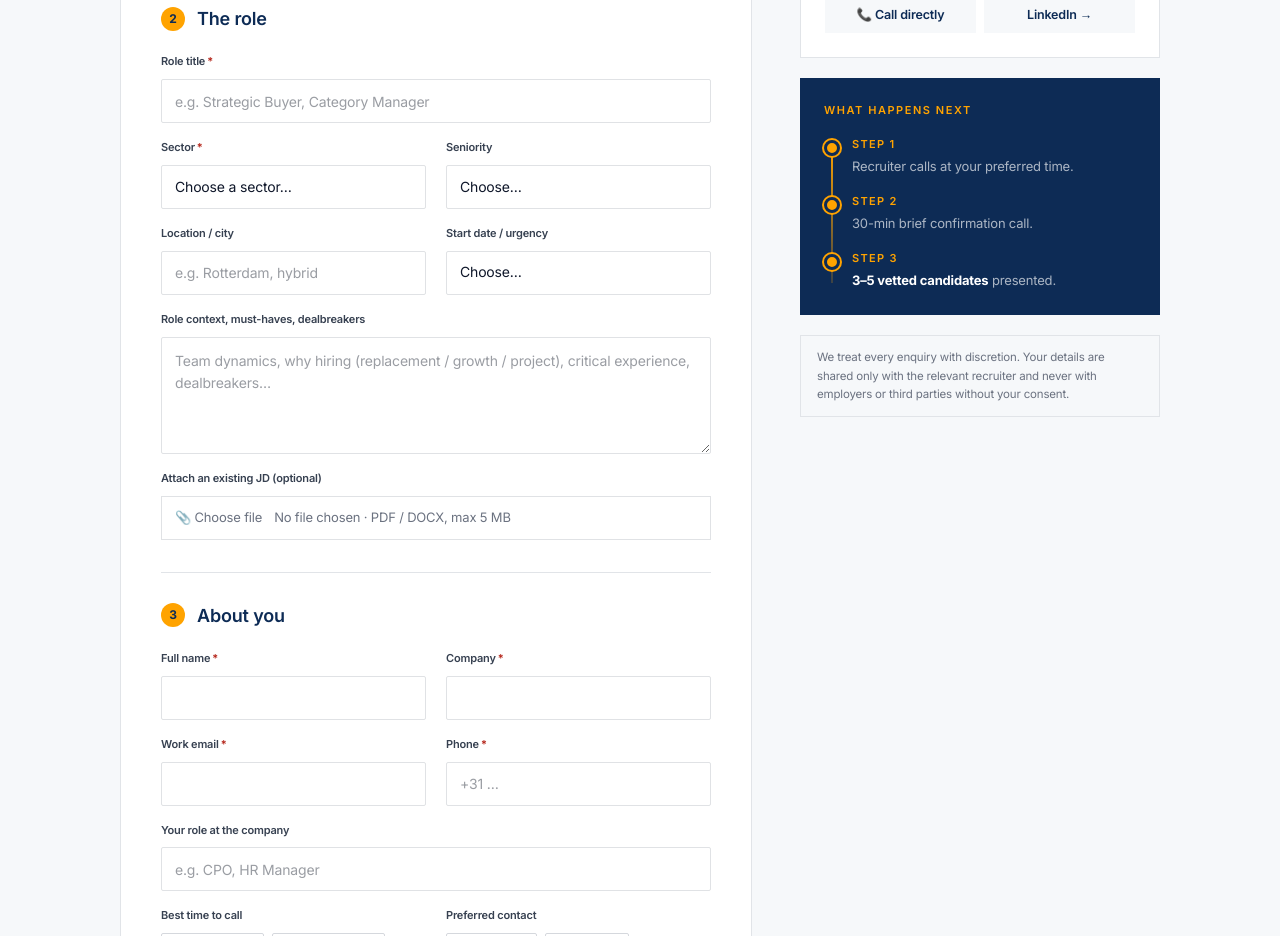
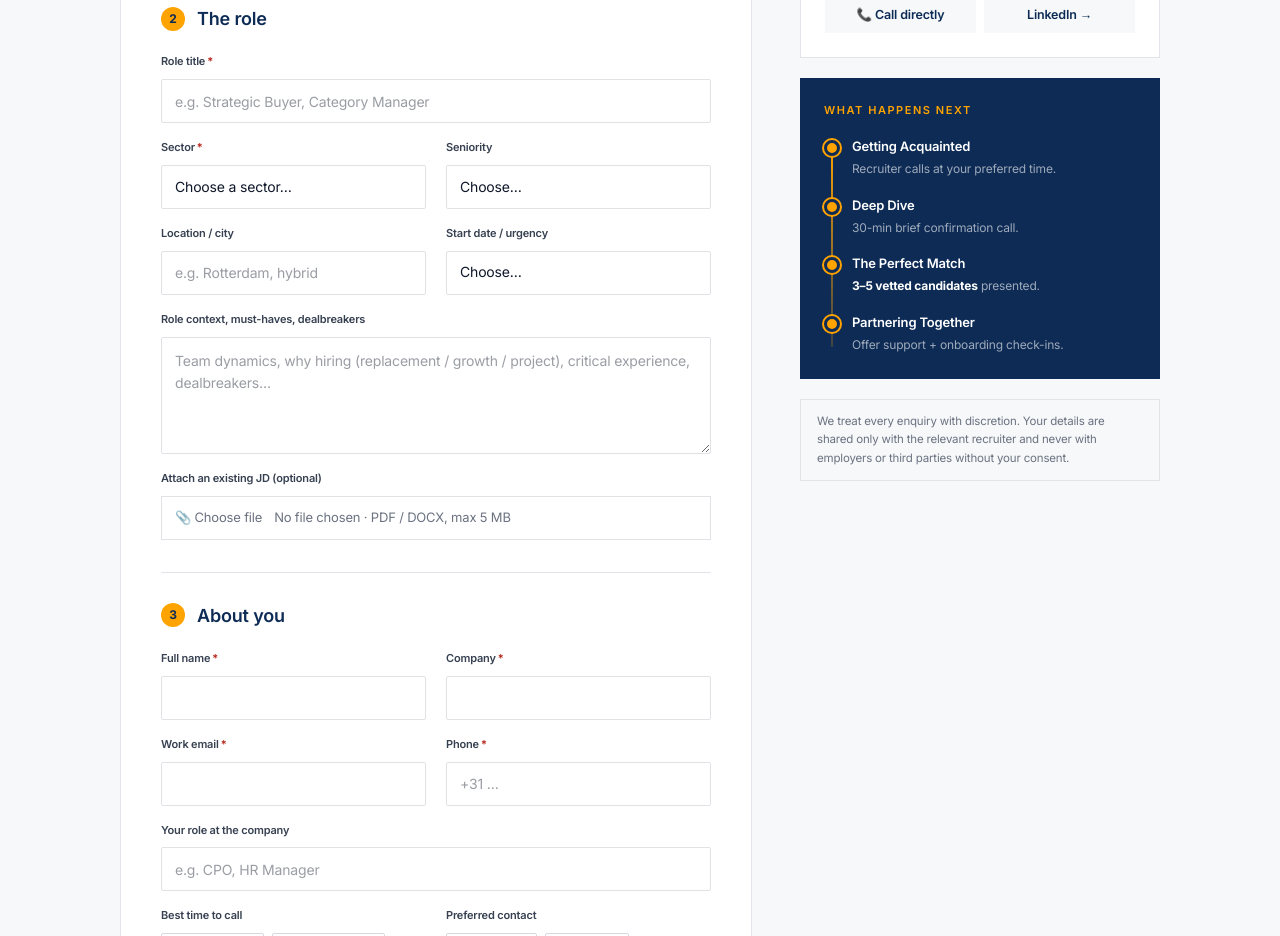
Before and after one commit to Kings-77dev/Xentys, a Next.js app: page /consultation in a window 1280 px wide. Shown: the part 840-1776 px from the top of the page. Built offline with nearby package versions, Linux system fonts and the light colour scheme.

Commit message:
Consultation sidebar: 4-step 'What happens next' with named titles

```diff
--- a/src/app/consultation/page.tsx
+++ b/src/app/consultation/page.tsx
@@ -379,14 +379,15 @@ export default function ConsultationPage() {
                   {/* Amber timeline line */}
                   <div className="absolute left-[7px] top-2 bottom-2 w-0.5 bg-gradient-to-b from-amber to-amber/20" aria-hidden="true" />
                   {[
-                    { day: "Step 1", text: "Recruiter calls at your preferred time." },
-                    { day: "Step 2", text: "30-min brief confirmation call." },
-                    { day: "Step 3", text: <><strong className="text-white">3–5 vetted candidates</strong> presented.</> },
+                    { title: "Getting Acquainted",  text: "Recruiter calls at your preferred time." },
+                    { title: "Deep Dive",           text: "30-min brief confirmation call." },
+                    { title: "The Perfect Match",   text: <><strong className="text-white">3–5 vetted candidates</strong> presented.</> },
+                    { title: "Partnering Together", text: "Offer support + onboarding check-ins." },
                   ].map((s) => (
-                    <li key={s.day} className="pl-7 relative">
+                    <li key={s.title} className="pl-7 relative">
                       <span className="absolute left-0 top-1 w-4 h-4 rounded-full bg-amber border-[3px] border-navy shadow-[0_0_0_2px_#ffa300] block" aria-hidden="true" />
-                      <span className="text-[11px] font-semibold tracking-[0.12em] uppercase text-amber block mb-0.5">{s.day}</span>
-                      <p className="text-[13px] text-white/65 leading-relaxed m-0">{s.text}</p>
+                      <span className="text-[13px] font-semibold text-white block mb-0.5">{s.title}</span>
+                      <p className="text-[12px] text-white/60 leading-relaxed m-0">{s.text}</p>
                     </li>
                   ))}
                 </ol>
```
